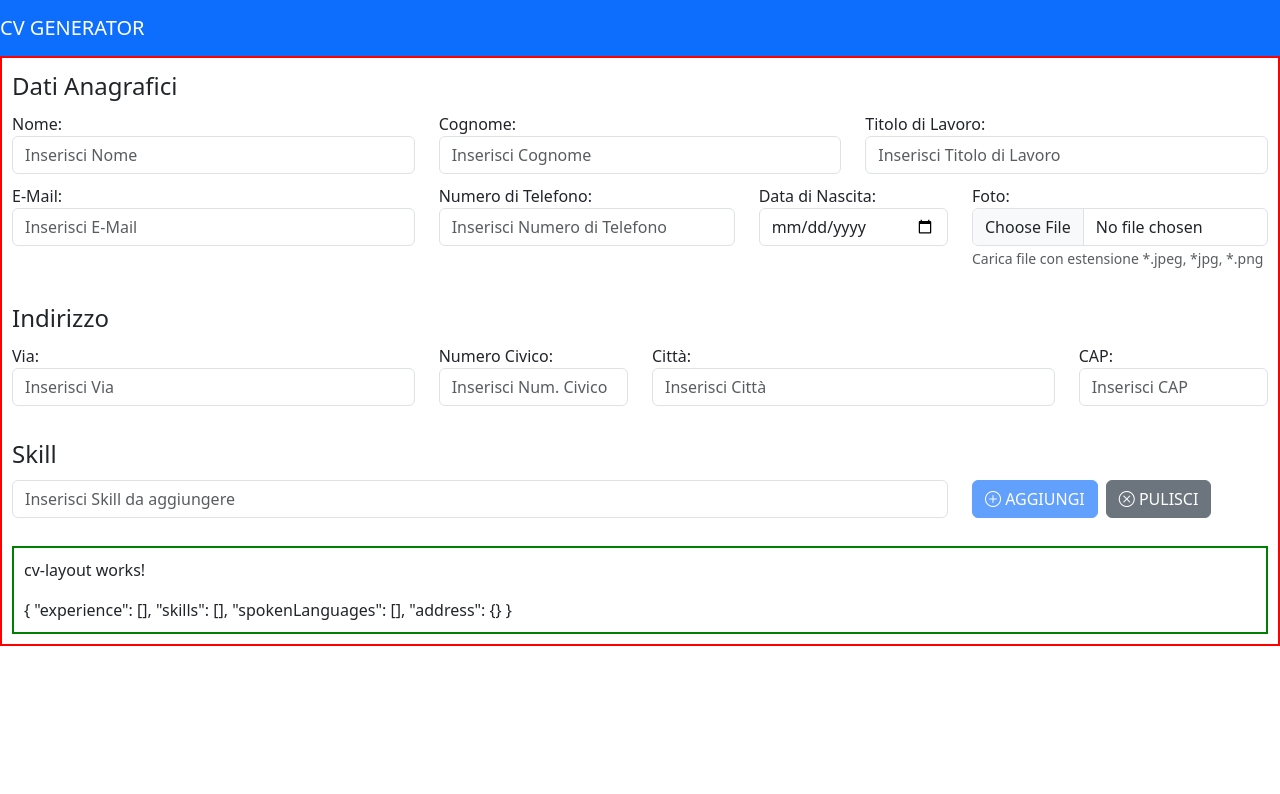
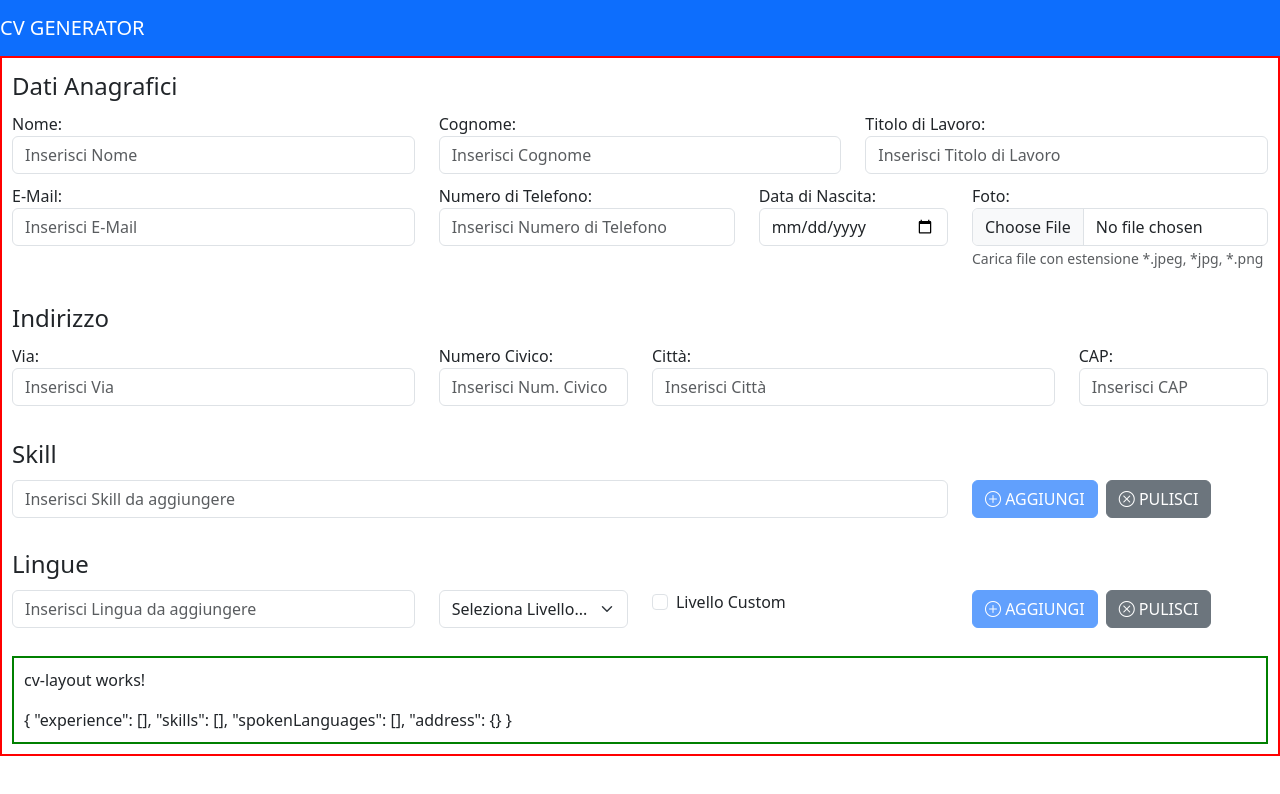
Before and after one commit to davenar/cv-generator, an Angular app: page /home in a window 1280 px wide. Shown: the top 794 px of the page. Built offline with nearby package versions, Linux system fonts and the light colour scheme.

Commit message:
aggiunta sezione lingue

```diff
--- a/src/app/app.module.ts
+++ b/src/app/app.module.ts
@@ -7,6 +7,7 @@ import { CvLayoutComponent } from './components/cv-layout/cv-layout.component';
 import { ToolbarComponent } from './components/shared/toolbar/toolbar.component';
 import { FormsModule, ReactiveFormsModule } from '@angular/forms';
 import { CvSkillsComponent } from './components/cv-skills/cv-skills.component';
+import { CvLanguagesComponent } from './components/cv-languages/cv-languages.component';
 
 
 @NgModule({
@@ -16,6 +17,7 @@ import { CvSkillsComponent } from './components/cv-skills/cv-skills.component';
     CvLayoutComponent,
     ToolbarComponent,
     CvSkillsComponent,
+    CvLanguagesComponent,
 
   ],
   imports: [
--- a/src/app/components/cv-form/cv-form.component.html
+++ b/src/app/components/cv-form/cv-form.component.html
@@ -100,6 +100,18 @@
   <cv-skills [skills]="cv.skills"></cv-skills>
 </fieldset>
 
+<fieldset>
+  <legend>Lingue</legend>
+  <cv-languages [languages]="cv.spokenLanguages"></cv-languages>
+</fieldset>
+
+
+
+
+
+
+
+
 <div class="row">
   <div class="col-4">
 
--- /dev/null
+++ b/src/app/components/cv-languages/cv-languages.component.css
@@ -0,0 +1,13 @@
+.chip-container{
+  display: inline-block;
+  background-color: var(--bs-secondary);
+  border-radius: 8px;
+  padding: 5px;
+  color: white;
+}
+
+.chip-delete{
+  cursor: pointer;
+  border-left: 1px solid silver;
+  padding-left: 5px;
+}
--- /dev/null
+++ b/src/app/components/cv-languages/cv-languages.component.html
@@ -0,0 +1,56 @@
+<!-- FORM -->
+<div class="row">
+  <div class="col-4">
+    <div class="form-inline">
+      <input [(ngModel)]="language.name" type="text" class="form-control" id="addLanguageName"
+        placeholder="Inserisci Lingua da aggiungere">
+    </div>
+  </div>
+  <div class="col-2">
+    <select *ngIf="!isCustomLevel" class="form-select" id="levelSelect" [(ngModel)]="language.level"
+      name="selectedLevel">
+      <option [value]="undefined" [selected]="language.level === undefined" disabled>Seleziona Livello...</option>
+      <option *ngFor="let level of languageLevels" [value]="level">{{level}}</option>
+    </select>
+    <div *ngIf="isCustomLevel" class="form-inline">
+      <input [(ngModel)]="language.level" type="text" class="form-control" id="addCustomLanguageLevel"
+        placeholder="Inserisci Livello">
+    </div>
+  </div>
+
+  <div class="col-3">
+    <div class="form-check">
+      <input class="form-check-input" type="checkbox" id="customLanguageLevel" [(ngModel)]="isCustomLevel"
+        name="isChecked">
+      <span class="form-check-label" for="customLanguageLevel">Livello Custom</span>
+    </div>
+  </div>
+
+  <div class="col-3">
+    <button class="btn btn-primary me-2" (click)="addItem()" [disabled]="!language.name">
+      <i class="bi bi-plus-circle"></i>
+      AGGIUNGI
+    </button>
+    <button class="btn btn-secondary" (click)="clearItem()">
+      <i class="bi bi-x-circle"></i>
+      PULISCI
+    </button>
+  </div>
+</div>
+
+<!-- CHIPS -->
+<div class="row mt-2">
+  <div class="col-12">
+    <div *ngFor="let language of languages;" class="chip-container me-2 mb-2">
+      <span>
+        {{language.name}}
+        <span *ngIf="language.level">
+          ({{language.level}})
+        </span>
+      </span>
+      <span class="chip-delete ms-1" (click)="removeItem(language)">
+        <i class="bi bi-x-lg"></i>
+      </span>
+    </div>
+  </div>
+</div>
--- /dev/null
+++ b/src/app/components/cv-languages/cv-languages.component.ts
@@ -0,0 +1,33 @@
+import { Component, Input } from '@angular/core';
+import { Language, europeanLanguageLevels } from 'src/app/contracts/cv-model';
+
+@Component({
+  selector: 'cv-languages',
+  templateUrl: './cv-languages.component.html',
+  styleUrls: ['./cv-languages.component.css']
+})
+export class CvLanguagesComponent {
+  @Input() languages: Language[] = [];
+  language: Language = {};
+  languageLevels: string[] = europeanLanguageLevels;
+
+  isCustomLevel: boolean = false;
+
+
+  addItem() {
+    this.languages.push(this.language);
+    this.language = {};
+    this.isCustomLevel = false;
+  }
+
+  clearItem() {
+    this.language = {};
+    this.isCustomLevel = false;
+
+  }
+
+  removeItem(language: Language) {
+    const idxToRemove = this.languages.indexOf(language);
+    this.languages.splice(idxToRemove, 1);
+  }
+}
--- a/src/app/components/cv-skills/cv-skills.component.ts
+++ b/src/app/components/cv-skills/cv-skills.component.ts
@@ -9,7 +9,6 @@ import { Skill } from 'src/app/contracts/cv-model';
 export class CvSkillsComponent {
   @Input() skills: Skill[] = [];
   skill: Skill = {};
-  isAdding: boolean = false;
 
   addItem() {
     this.skills.push(this.skill);
--- a/src/app/contracts/cv-model.ts
+++ b/src/app/contracts/cv-model.ts
@@ -25,7 +25,7 @@ export interface Skill {
 
 export interface Language {
   name?: string;
-  level?: LanguageLevel;
+  level?: string;
 }
 
 export interface Address {
@@ -35,6 +35,15 @@ export interface Address {
   zipCode?: string;
 }
 
+export const europeanLanguageLevels: string[] = [
+  "A1",
+  "A2",
+  "B1",
+  "B2",
+  "C1",
+  "C2",
+];
+
 export enum LanguageLevel {
   A1 = "A1",
   A2 = "A2",
```
Also changed, not shown: 1 other file (tests, documents, lock files or other folders).
